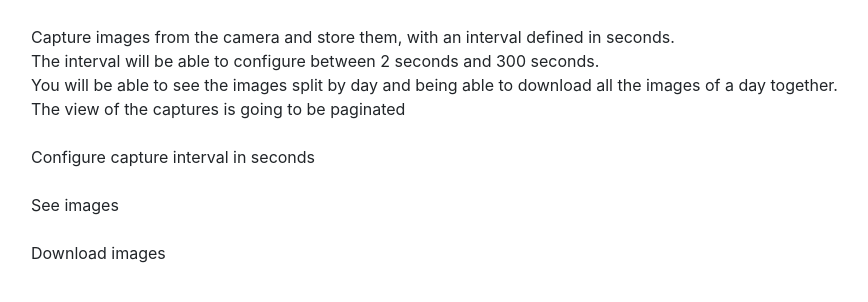
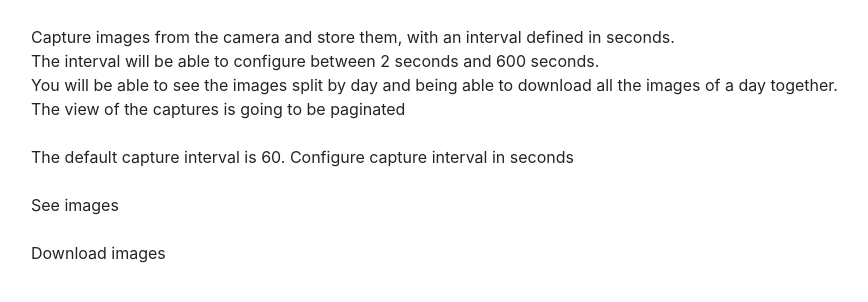
Before and after one commit to gaberrini/raspberry-cam, a Flask app: page /capture in a window 1280 px wide. Shown: the part 57-359 px from the top of the page, without its empty margins (54-922 px from the left). Run offline with Flask 2, Linux system fonts and the light colour scheme; some libraries are stand-ins or nearby versions.

Commit message:
Controllers as singleton

```diff
--- a/flask_server/picamera_server/config.py
+++ b/flask_server/picamera_server/config.py
@@ -1,7 +1,13 @@
 import os
 
+# Server settings
 SERVER_HOST = os.environ.get('SERVER_HOST', '0.0.0.0')
 SERVER_PORT = os.environ.get('SERVER_PORT', 8080)
 SECRET_KEY = os.environ.get('SECRET_KEY', os.urandom(16))
 FLASK_INSTANCE_FOLDER = os.path.dirname(__file__)
 STATIC_FILES_PATH = os.path.join(FLASK_INSTANCE_FOLDER, 'static')
+
+# Camera settings
+DEFAULT_CAPTURE_INTERVAL = os.environ.get('DEFAULT_CAPTURE_INTERVAL', 60)
+MIN_CAPTURE_INTERVAL = 2
+MAX_CAPTURE_INTERVAL = 600
--- a/flask_server/picamera_server/picamera_server.py
+++ b/flask_server/picamera_server/picamera_server.py
@@ -2,7 +2,7 @@ import os
 from picamera_server.config import FLASK_INSTANCE_FOLDER, SECRET_KEY
 from picamera_server.views.home import home
 from picamera_server.views.camera import camera
-from picamera_server.views.utils.camera import init_camera_controller
+from picamera_server.views.utils.camera import init_controllers
 from flask import Flask
 
 
@@ -13,7 +13,7 @@ def create_app() -> Flask:
 
     :return: Flask app
     """
-    init_camera_controller()
+    init_controllers()
 
     # Create and configure the app
     app = Flask(__name__, instance_path=FLASK_INSTANCE_FOLDER)
--- a/flask_server/picamera_server/templates/camera/capture.html
+++ b/flask_server/picamera_server/templates/camera/capture.html
@@ -4,14 +4,14 @@
     <p class="font-weight-normal">
         Capture images from the camera and store them, with an interval defined in seconds.
         <br/>
-        The interval will be able to configure between 2 seconds and 300 seconds.
+        The interval will be able to configure between {{ data['min_interval'] }} seconds and {{ data['max_interval'] }} seconds.
         <br/>
         You will be able to see the images split by day and being able to download all the images of a day together.
         <br/>
         The view of the captures is going to be paginated
         <br/>
         <br/>
-        Configure capture interval in seconds
+        The default capture interval is {{ data['default_interval'] }}. Configure capture interval in seconds
         <br/>
         <br/>
         See images
--- a/flask_server/picamera_server/views/camera.py
+++ b/flask_server/picamera_server/views/camera.py
@@ -1,4 +1,4 @@
-from picamera_server.views.utils.camera import Camera, get_camera_controller
+from picamera_server.views.utils.camera import Camera, get_camera_controller, get_capture_controller
 from flask import Blueprint, abort, render_template, Response
 from jinja2 import TemplateNotFound
 
@@ -47,6 +47,12 @@ def capture():
     :return:
     """
     try:
-        return render_template('camera/capture.html', section='capture')
+        capture_controller = get_capture_controller()
+        data = {
+            'default_interval': capture_controller.DEFAULT_CAPTURE_INTERVAL,
+            'min_interval': capture_controller.MIN_CAPTURE_INTERVAL,
+            'max_interval': capture_controller.MAX_CAPTURE_INTERVAL
+        }
+        return render_template('camera/capture.html', section='capture', data=data)
     except TemplateNotFound:
         abort(404)
--- a/flask_server/picamera_server/views/utils/camera.py
+++ b/flask_server/picamera_server/views/utils/camera.py
@@ -2,7 +2,9 @@ import io
 import os
 import time
 import threading
-from picamera_server.config import STATIC_FILES_PATH
+from picamera_server.config import STATIC_FILES_PATH, DEFAULT_CAPTURE_INTERVAL, MIN_CAPTURE_INTERVAL,\
+    MAX_CAPTURE_INTERVAL
+from picamera_server.views.helpers.singleton import Singleton
 
 PI_CAMERA_IMPORTED = False
 try:
@@ -13,7 +15,11 @@ except ImportError:
     print('Error importing picamera')
 
 
-class TestCamera(object):
+CAMERA_CONTROLLER = None
+CAPTURE_CONTROLLER = None
+
+
+class TestCamera(object, metaclass=Singleton):
     """
         An emulated camera implementation that streams a repeated sequence of
         files [1.jpg, 2.jpg and 3.jpg] at a rate of one frame per second.
@@ -45,7 +51,7 @@ class TestCamera(object):
         return _frame
 
 
-class PiCamera(object):
+class PiCamera(object, metaclass=Singleton):
     """
     PiCamera control class, made to control the camera resource, which can be initialized only 1 time.
     If it's initialized multiple times "picamera.PiCamera()" will raise a PiCameraMMALError exception.
@@ -111,19 +117,35 @@ class PiCamera(object):
         return frame
 
 
+class CaptureController(object, metaclass=Singleton):
+    """
+    Class to manage capture mode using the global camera controller.
+    Capture mode allows to capture images from the camera with a specific time interval, the interval can go to a
+    min value of MIN_CAPTURE_INTERVAL and max value of MAX_CAPTURE_INTERVAL
+    """
+
+    DEFAULT_CAPTURE_INTERVAL: int = DEFAULT_CAPTURE_INTERVAL
+    MAX_CAPTURE_INTERVAL: int = MAX_CAPTURE_INTERVAL
+    MIN_CAPTURE_INTERVAL: int = MIN_CAPTURE_INTERVAL
+
+    def __init__(self):
+        print('New Camera capture class')
+        return
+
+
+# Define the Camera class based on the fact if picamera has been imported
 Camera = PiCamera if PI_CAMERA_IMPORTED else TestCamera
 
-camera_controller = None
 
-
-def init_camera_controller():
+def init_controllers():
     """
-    Init the camera controller. Should be run only once
+    Init the camera and capture controller. Should be run only once
     :return:
     """
-    global camera_controller
-    print('Starting camera controller')
-    camera_controller = Camera()
+    global CAMERA_CONTROLLER, CAPTURE_CONTROLLER
+    print('Starting camera and capture controller')
+    CAMERA_CONTROLLER = Camera()
+    CAPTURE_CONTROLLER = CaptureController()
 
 
 def get_camera_controller() -> Camera:
@@ -131,4 +153,12 @@ def get_camera_controller() -> Camera:
     Return the camera controller.
     :return:
     """
-    return camera_controller
+    return CAMERA_CONTROLLER
+
+
+def get_capture_controller() -> CaptureController:
+    """
+    Return the capture controller.
+    :return:
+    """
+    return CAPTURE_CONTROLLER
```
Also changed, not shown: flask_server/picamera_server/views/helpers/singleton.py (added, +16 -0 lines).
